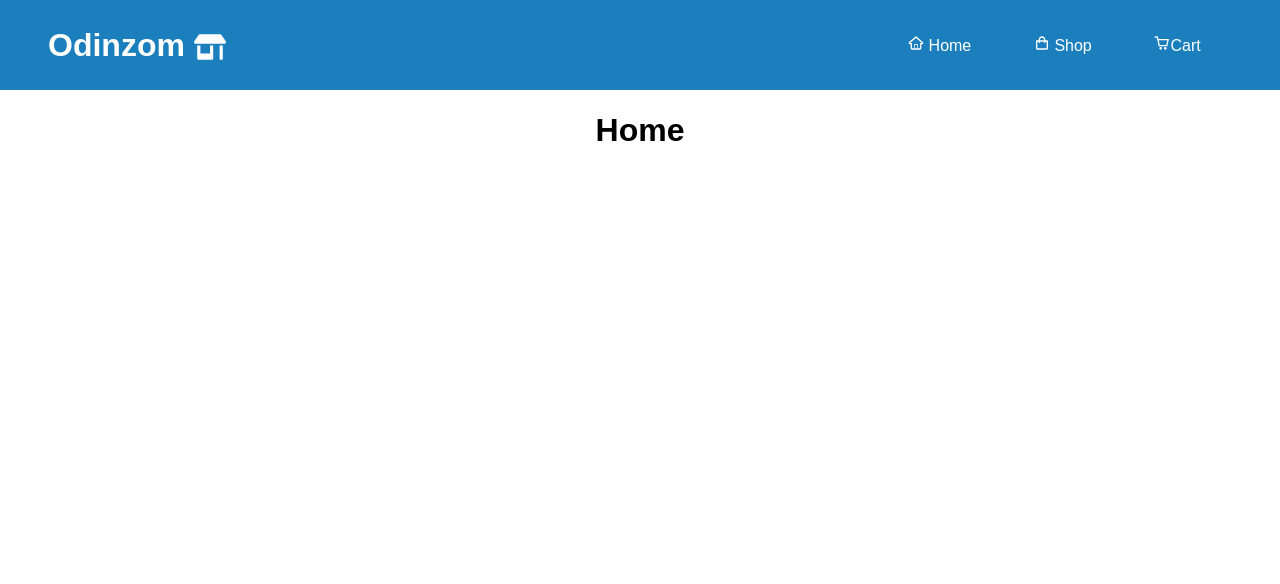
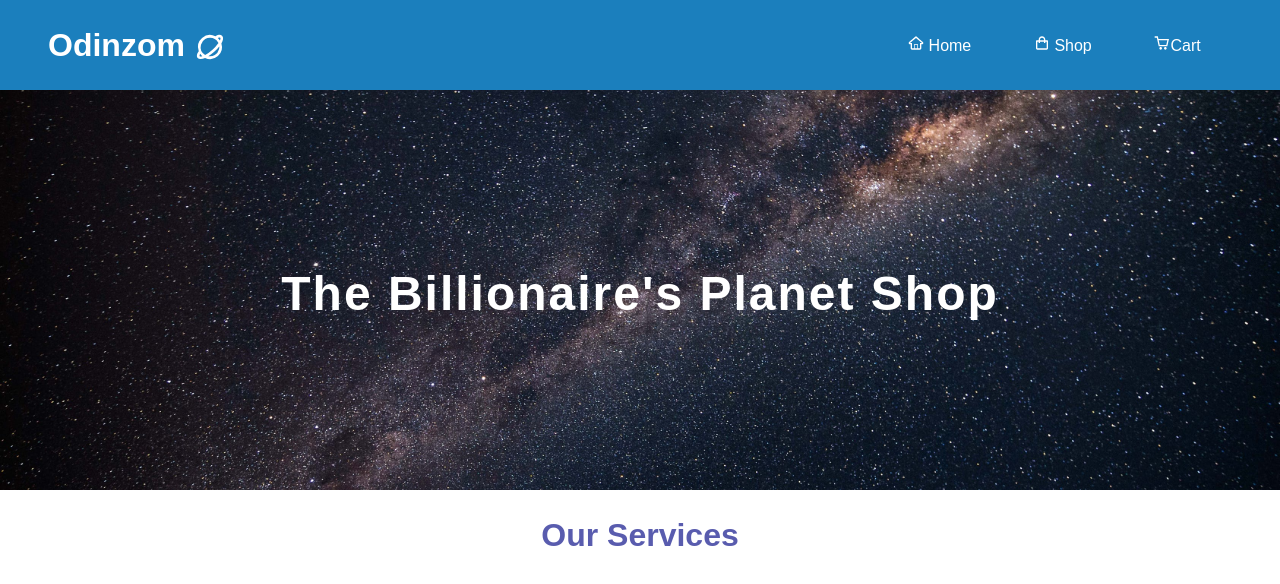
Before and after one commit to SultanBadri/shopping-cart, a React (Create React App) app: page /#/ in a window 1280 px wide. Shown: the top 584 px of the page. Built offline with nearby package versions, Linux system fonts and the light colour scheme.

Commit message:
added background image to home page, add styling to home page

```diff
--- a/src/components/Home.tsx
+++ b/src/components/Home.tsx
@@ -1,8 +1,37 @@
-import React from "react";
+import React, { useState, useEffect } from "react";
 import styled from "styled-components";
+import Space from "../images/space.jpeg";
 
-const H1 = styled.h1`
-  text-align: center;
+const HeroDiv = styled.div`
+  margin-top: -2rem;
+  min-height: 50vh;
+  background: url(${Space}) center;
+  background-size: cover;
+
+  h1 {
+    letter-spacing: 2px;
+    font-size: 3rem;
+    text-align: center;
+    color: white;
+    padding-top: 22vh;
+  }
+`;
+
+const ServiceDiv = styled.div`
+
+  h2 {
+    text-align: center;
+    font-size: 2rem;
+    color: #595cae;
+  }
+
+  h2:after {
+    content: "";
+    position: absolute";
+    height: 3px;
+    width: 25px;
+    background: #f9ed69;
+  }
 `;
 
 const Home = () => {
@@ -11,7 +40,32 @@ const Home = () => {
     title.innerHTML = "Odinzom | Home";
   }
 
-  return <H1>Home</H1>;
+  // const [picture, setPicture] = useState();
+
+  // useEffect(() => {
+  //   fetchData();
+  // }, []);
+
+  // const fetchData = async () => {
+  //   const response = await fetch(
+  //     "https://api.nasa.gov/planetary/apod?api_key=LCt4YpWK4MZnYiOujvjl68t3qOvIpGiQxHESaIPC"
+  //   );
+  //   const data = await response.json();
+  //   const image = data["url"];
+  //   console.log(image);
+  //   setPicture(image);
+  // };
+
+  return (
+    <>
+      <HeroDiv>
+        <h1>The Billionaire's Planet Shop</h1>
+      </HeroDiv>
+      <ServiceDiv>
+        <h2>Our Services</h2>
+      </ServiceDiv>
+    </>
+  );
 };
 
 export default Home;
--- a/src/components/Navbar/Links.tsx
+++ b/src/components/Navbar/Links.tsx
@@ -19,7 +19,7 @@ const Ul = styled.ul<Open>`
   }
 
   li:hover {
-    color: #bbbebf;
+    color: #f7ec77;
   }
 
   @media (max-width: 1024px) {
--- a/src/components/Navbar/Nav.tsx
+++ b/src/components/Navbar/Nav.tsx
@@ -1,7 +1,7 @@
 import React from "react";
 import { Link } from "react-router-dom";
 import styled from "styled-components";
-import { FaStoreAlt } from "react-icons/fa";
+import { BiPlanet } from "react-icons/bi";
 import BurgerMenu from "./BurgerMenu";
 
 const Navbar = styled.nav`
@@ -28,7 +28,7 @@ const Nav = () => {
     <Navbar>
       <Link to="/" style={{ textDecoration: "none" }}>
         <H2>
-          Odinzom <FaStoreAlt style={{ verticalAlign: "middle" }} />
+          Odinzom <BiPlanet style={{ verticalAlign: "middle" }} />
         </H2>
       </Link>
       <BurgerMenu />
```
Also changed, not shown: src/images/space.jpeg (added).
